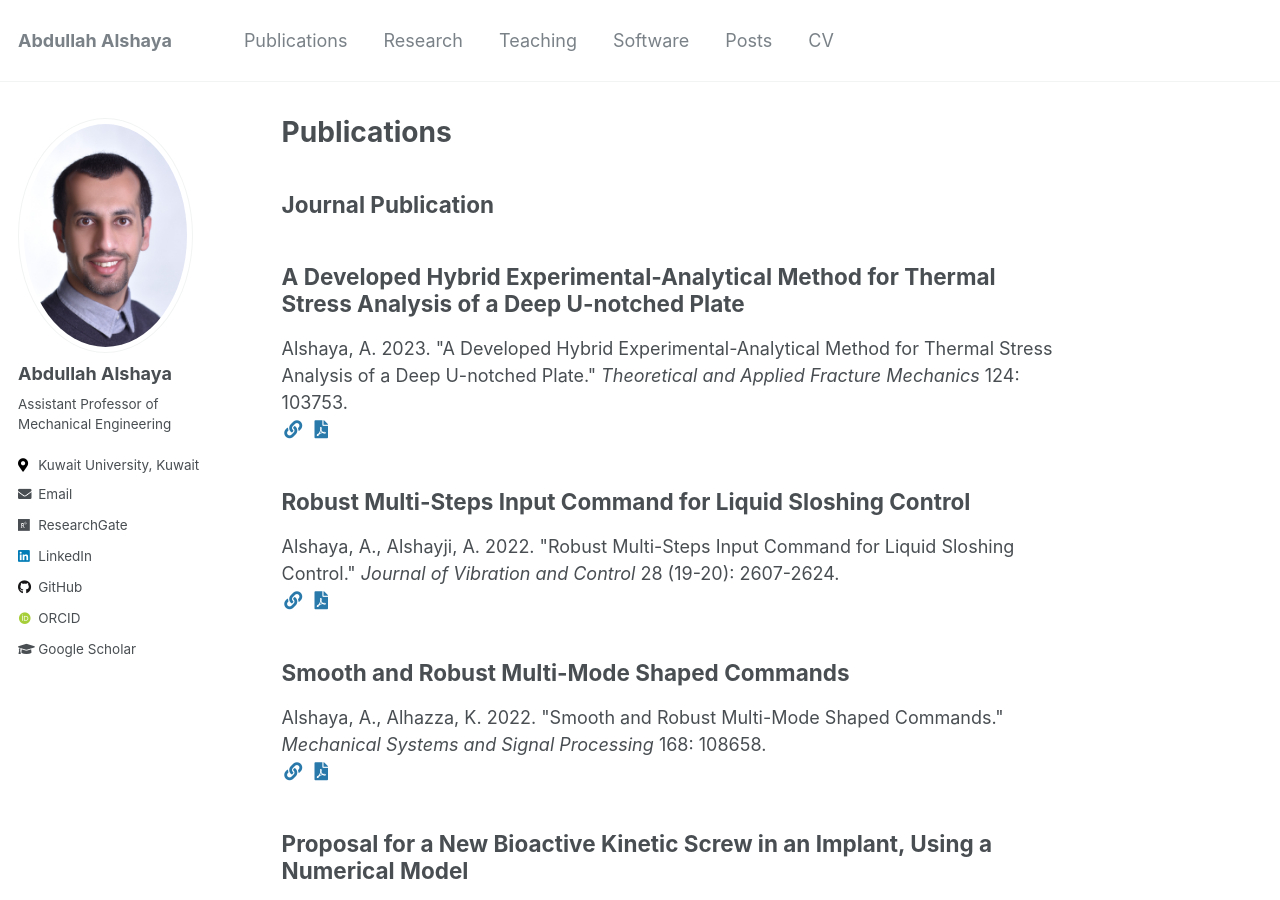
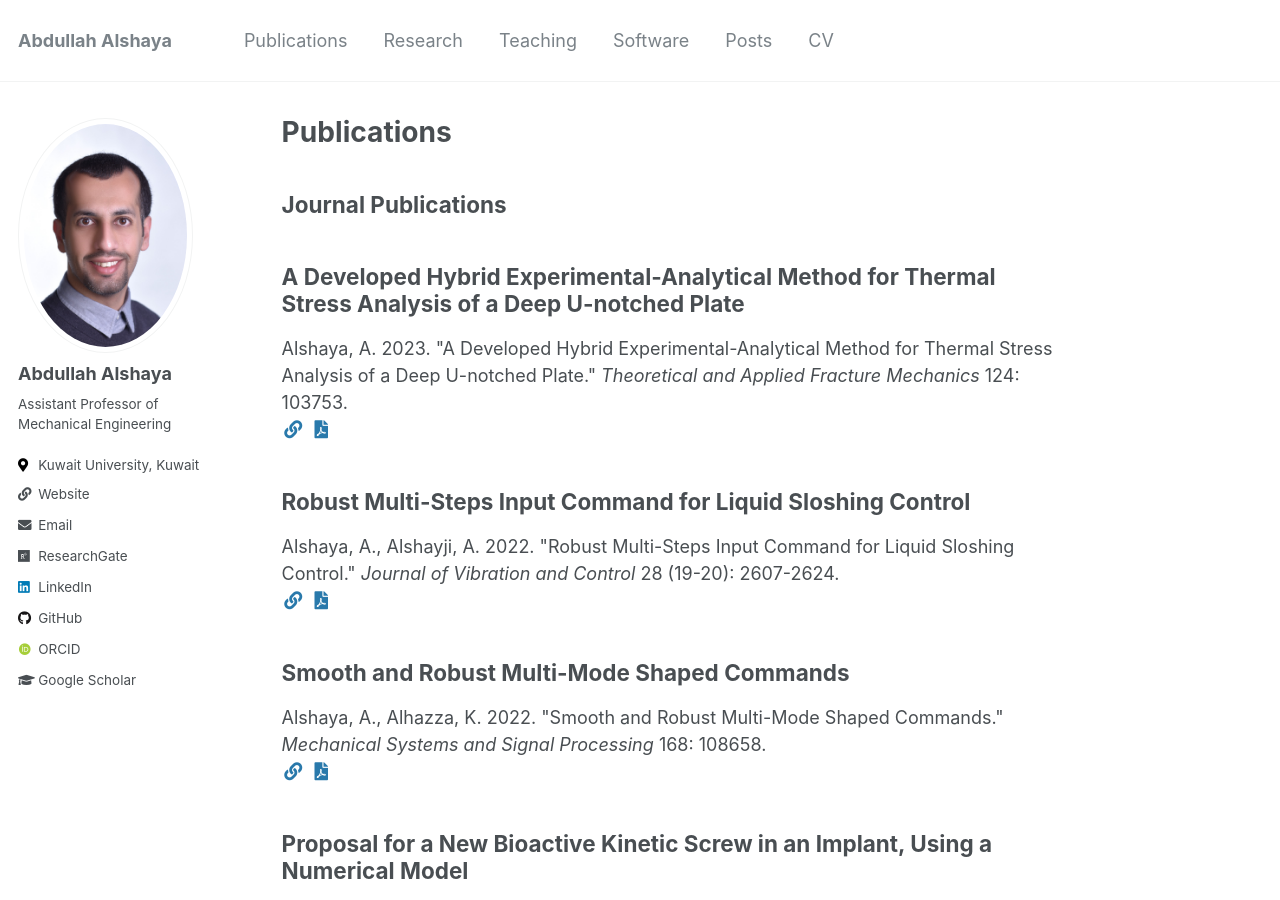
Before and after one commit to abdullah-alshaye/abdullah, a Jekyll site: the page built from _pages/publications.md, in a window 1280 px wide and 900 px high. Built offline with Jekyll 4.4.1, drawn with Linux system fonts in a browser that asks for light colours; some web fonts are replaced.

```diff
--- a/_config.yml
+++ b/_config.yml
@@ -92,7 +92,7 @@ author:
   googlescholar    : "https://scholar.google.com/citations?user=LZ2GIm8AAAAJ&hl=en"
   email            : "abdullah.alshaye@ku.edu.kw"
   researchgate     : "https://www.researchgate.net/profile/Abdullah-Alshaya-2"
-  uri              :
+  uri              : "https://www.scopus.com/authid/detail.uri?authorId=56239265800"
   bitbucket        :
   codepen          :
   dribbble         :
--- a/_pages/publications.md
+++ b/_pages/publications.md
@@ -5,7 +5,7 @@ permalink: /publications/
 author_profile: true
 ---
 
-## Journal Publication
+## Journal Publications
 
 {% if author.googlescholar %}
   You can also find my articles on <u><a href="{{author.googlescholar}}">my Google Scholar profile</a>.</u>
```
